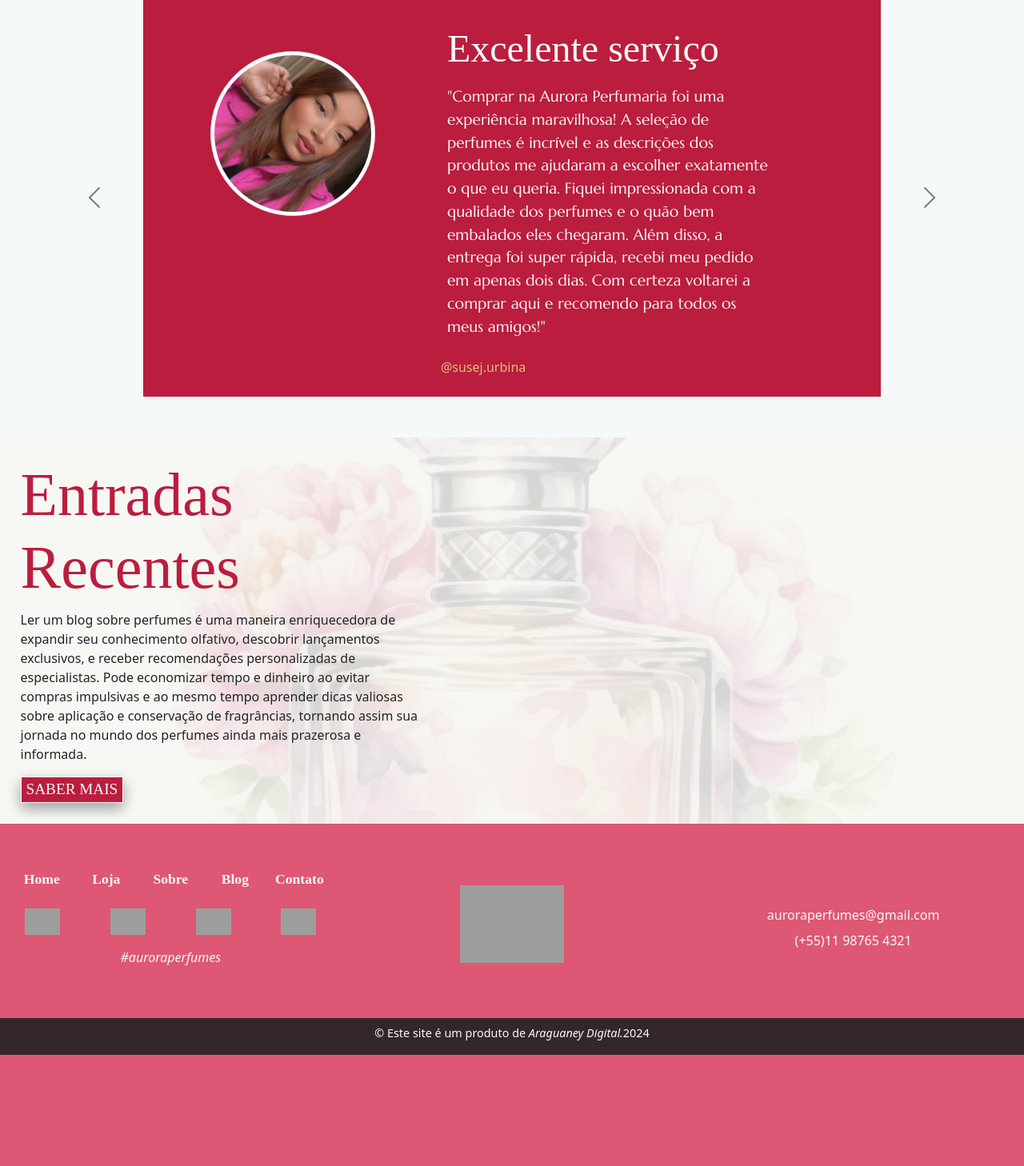
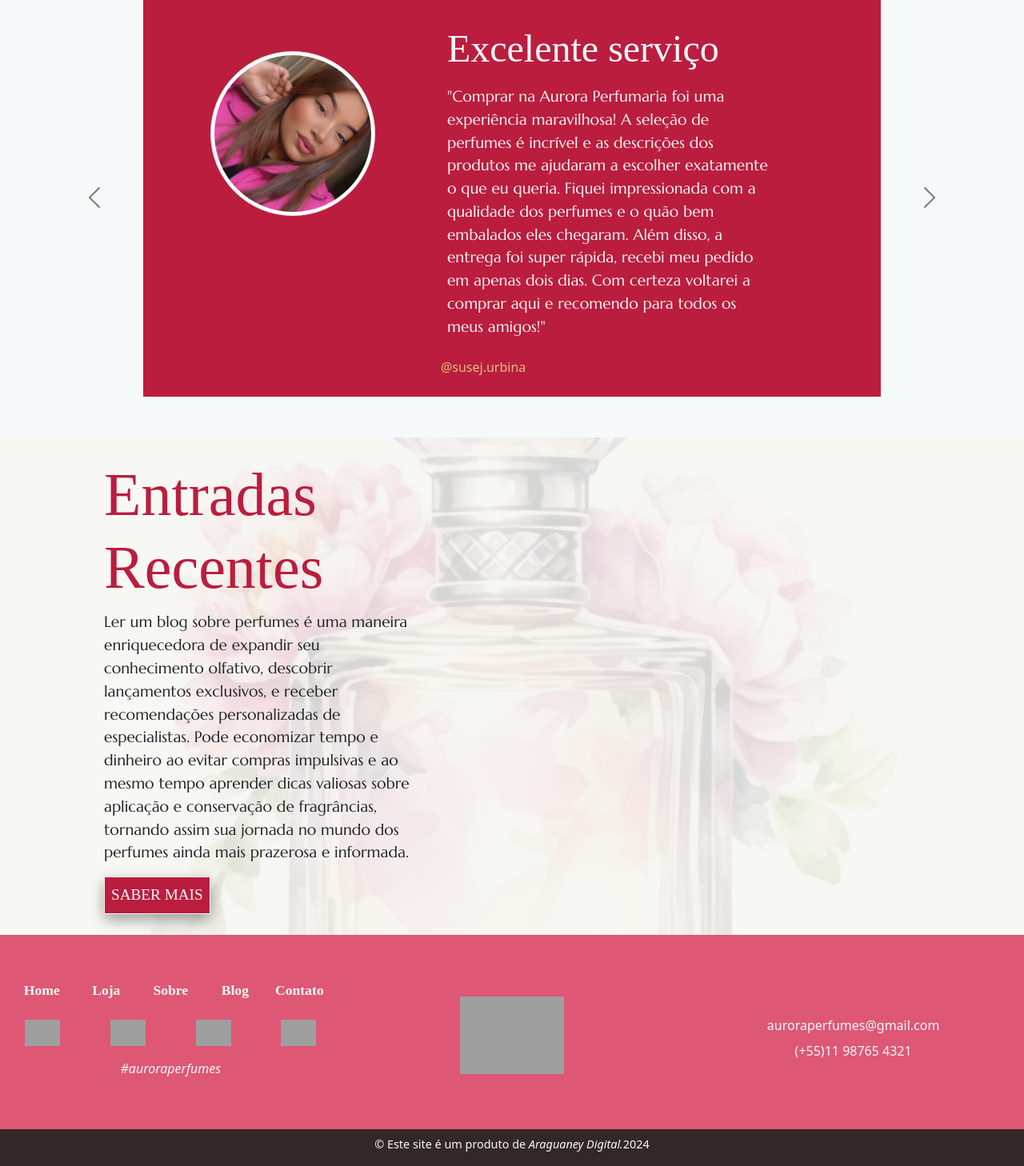
Before and after one commit to sabuat/site, a Flask app: page / in a window 1280 px wide. Shown: the part 1086-2544 px from the top of the page at 80% size. Before the commit the page ends 2405 px from the top, so only its background shows below. Run offline with Flask 3, Linux system fonts and the light colour scheme; some web fonts are replaced; grey boxes are pictures that could not be loaded.

Commit message:
Finishing 'Blog'

```diff
--- a/aurora/app.py
+++ b/aurora/app.py
@@ -17,7 +17,7 @@
 
 @app.route("/blog")
 def blog():
-    return render_template("blog.html")
+    return render_template("blog.html", fontes = varios)
 
 @app.route("/contato", methods=['POST','GET'])
 def contact():
--- a/aurora/data.py
+++ b/aurora/data.py
@@ -17,6 +17,7 @@
 prod_mais_vendidos = Top4.get_all_records()
 post_blog = Blog.get_all_records()
 
+# Diccionario dos Produtos mais vendidos
 vac = {}
 
 i = 1
@@ -28,6 +29,7 @@
 
 vacuo = vac
 
+# Diccionario dos ultimos post
 vac2 = {}
 
 i = 1
--- a/aurora/static/css/index.css
+++ b/aurora/static/css/index.css
@@ -162,3 +162,34 @@
     background-color: var(--branco-fundo);
     padding: 2vw;
 }
+
+.post-data {
+    color: var(--primario-flush);
+    font-family: var(--fonte-titulo);
+}
+
+#card-post {
+    background-color: var(--branco-pampa);
+}
+
+.card-text-p {
+    font-family: var(--fonte-paragrafo);
+}
+
+.card-text-p2 {
+    font-family: var(--fonte-paragrafo);
+    font-size: larger;
+}
+
+#cont-post {
+    margin-top: 10vw;
+    display: flex;
+    flex-direction: column;
+    justify-items: center;
+}
+
+#link-post{
+    background-color: var(--branco-fundo);
+    display: flex;
+    align-items: center;
+}
--- a/aurora/templates/index.html
+++ b/aurora/templates/index.html
@@ -123,21 +123,22 @@
 
   <div class="container-fluid box-blog">
     <div class="row">
-      <div class="col-5">
-        <h1 class="tit-ban-3 text-break">Entradas Recentes</h1>
-        <p>Ler um blog sobre perfumes é uma maneira enriquecedora de expandir seu conhecimento olfativo, descobrir lançamentos exclusivos, e receber recomendações personalizadas de especialistas. Pode economizar tempo e dinheiro ao evitar compras impulsivas e ao mesmo tempo aprender dicas valiosas sobre aplicação e conservação de fragrâncias, tornando assim sua jornada no mundo dos perfumes ainda mais prazerosa e informada.</p>
-        <button id="bt-gr" >Saber mais</button>
+      <div class="col-1"></div>
+      <div class="col-4">
+        <h1 class="tit-ban-3 text-break pe-4">Entradas Recentes</h1>
+        <p class="card-text-p2">Ler um blog sobre perfumes é uma maneira enriquecedora de expandir seu conhecimento olfativo, descobrir lançamentos exclusivos, e receber recomendações personalizadas de especialistas. Pode economizar tempo e dinheiro ao evitar compras impulsivas e ao mesmo tempo aprender dicas valiosas sobre aplicação e conservação de fragrâncias, tornando assim sua jornada no mundo dos perfumes ainda mais prazerosa e informada.</p>
+        <button id="bt-gr" class="p-2">Saber mais</button>
       </div>
-      <div class="col-7">
+      <div class="col-7 ps-5">
         {% for id, post in fontes[1].items() %}
-        <div class="row">
-          <div class="col-6">
-            <img src="{{ post['imagem'] }}" alt="">
+        <div class="row my-5">
+          <div class="col-4">
+            <img class="w-100 shadow" src="{{ post['imagem'] }}" alt="">
           </div>
-          <div class="col-6">
-            <h6>{{ post['data'] }}</h6>
+          <div id="card-post" class="col-7">
+            <h5 class="post-data mt-2">{{ post['data'] }}</h5>
             <h4>{{ post['titulo'] }}</h4>
-            <p>{{ post['resumo'] }}</p>
+            <p class="card-text-p">{{ post['resumo'] }}</p>
           </div>
         </div>
         {% endfor %}
@@ -145,6 +146,11 @@
     </div>
   </div>
 
+  <!-- Contacto 2 -->
+  <div class="container-fluid">
+    <div class="row">
 
+    </div>
+  </div>
 </div>
 {% endblock %}
```
Also changed, not shown: aurora/templates/blog.html (+20 -1 lines).
